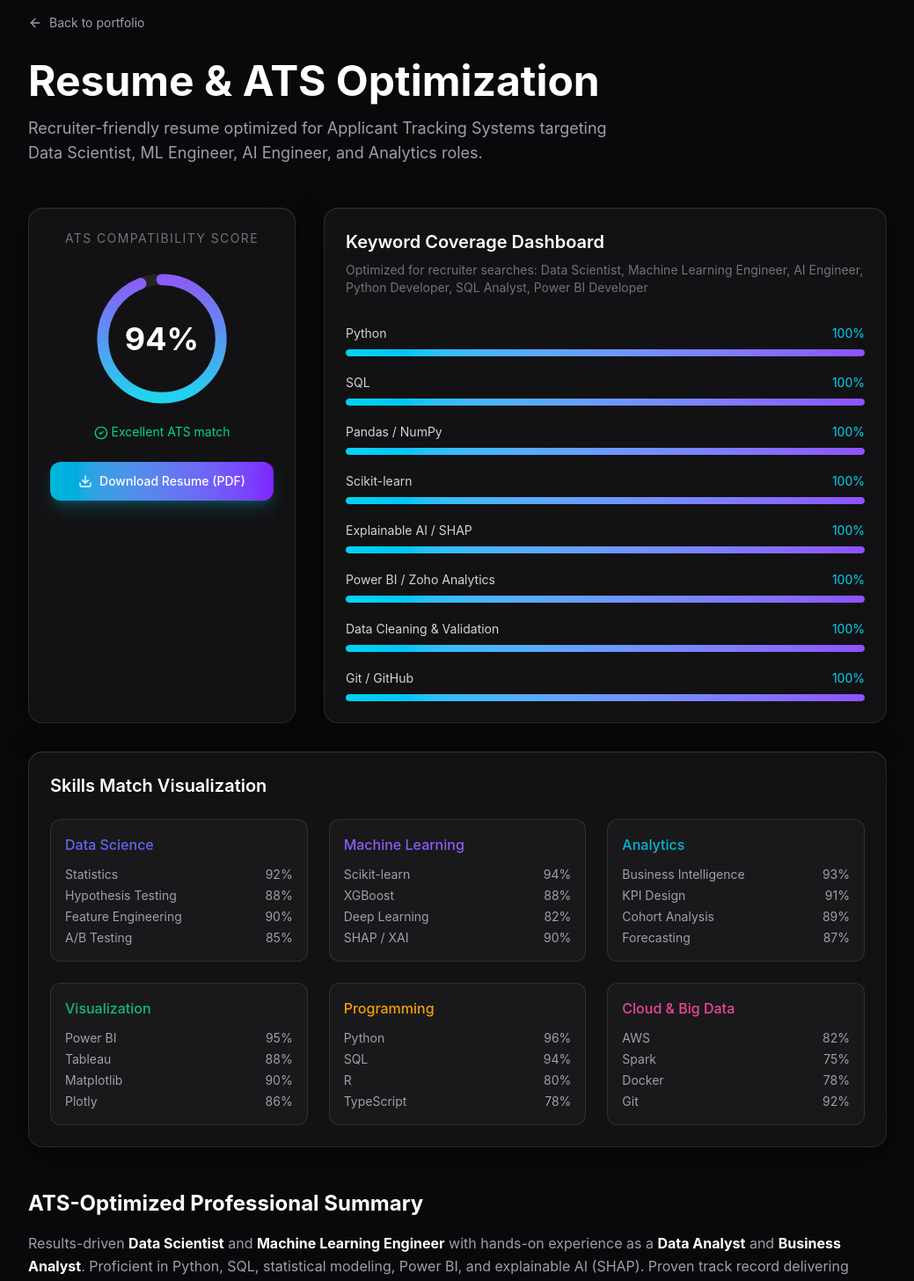
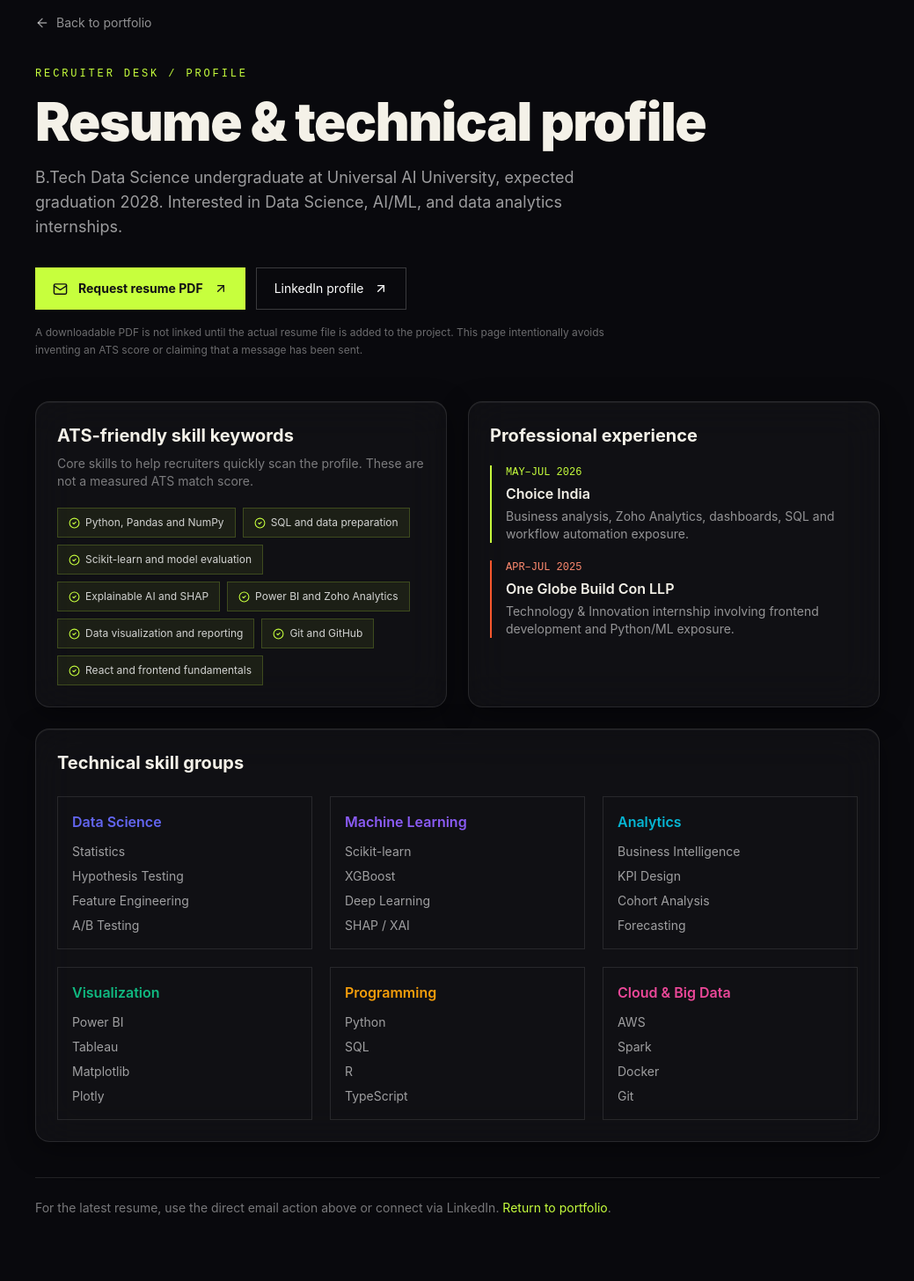
Before and after one commit to harshkhamkar26/portfolio, a Next.js app: page /resume in a window 1280 px wide. Shown: the part 80-1536 px from the top of the page at 88% size, without its empty margins (120-1159 px from the left). Built offline with nearby package versions, Linux system fonts and the light colour scheme.

Commit message:
Make recruiter page honest and remove unsupported ATS score and broken PDF download

```diff
--- a/src/app/resume/page.tsx
+++ b/src/app/resume/page.tsx
@@ -1,148 +1,63 @@
 import type { Metadata } from "next";
 import Link from "next/link";
-import { Download, ArrowLeft, CheckCircle2 } from "lucide-react";
-import { siteConfig, atsKeywords } from "@/lib/data/site";
+import { ArrowLeft, ArrowUpRight, CheckCircle2, Download, Mail } from "lucide-react";
+import { siteConfig } from "@/lib/data/site";
 import { skillCategories } from "@/lib/data/skills";
-import { Progress } from "@/components/ui/progress";
-import { Button } from "@/components/ui/button";
 import { Card } from "@/components/ui/card";
 
 export const metadata: Metadata = {
-  title: "Resume & ATS Optimization | Harsh Khamkar",
-  description:
-    "ATS-optimized resume for Data Scientist, Machine Learning Engineer, AI Engineer, Data Analyst, and Business Analyst roles. Download resume and view keyword coverage.",
+  title: "Resume & Recruiter Profile | Harsh Khamkar",
+  description: "Recruiter profile, technical skills, experience, and resume contact for Data Science, AI/ML, and analytics opportunities.",
   keywords: siteConfig.keywords,
 };
 
-const ATS_SCORE = 94;
+const strengths = [
+  "Python, Pandas and NumPy",
+  "SQL and data preparation",
+  "Scikit-learn and model evaluation",
+  "Explainable AI and SHAP",
+  "Power BI and Zoho Analytics",
+  "Data visualization and reporting",
+  "Git and GitHub",
+  "React and frontend fundamentals",
+];
 
 export default function ResumePage() {
   return (
-    <div className="min-h-screen bg-zinc-950">
-      <div className="mx-auto max-w-5xl px-6 py-24">
-        <Link
-          href="/"
-          className="mb-8 inline-flex items-center gap-2 text-sm text-zinc-400 hover:text-cyan-400"
-        >
-          <ArrowLeft className="h-4 w-4" />
-          Back to portfolio
-        </Link>
+    <main className="min-h-screen bg-[#09090d] text-[#f4f1e8]">
+      <div className="mx-auto max-w-5xl px-5 py-24 sm:px-8">
+        <Link href="/" className="mb-10 inline-flex items-center gap-2 text-sm text-white/55 transition hover:text-[#c7ff3d]"><ArrowLeft size={16} /> Back to portfolio</Link>
+        <p className="font-mono text-xs uppercase tracking-[.24em] text-[#c7ff3d]">Recruiter desk / profile</p>
+        <h1 className="mt-4 text-4xl font-black tracking-tight sm:text-6xl">Resume &amp; technical profile</h1>
+        <p className="mt-5 max-w-2xl text-base leading-7 text-white/60 sm:text-lg">B.Tech Data Science undergraduate at Universal AI University, expected graduation 2028. Interested in Data Science, AI/ML, and data analytics internships.</p>
 
-        <header className="mb-12">
-          <h1 className="text-4xl font-bold text-white sm:text-5xl">
-            Resume & ATS Optimization
-          </h1>
-          <p className="mt-4 max-w-2xl text-lg text-zinc-400">
-            Recruiter-friendly resume optimized for Applicant Tracking Systems
-            targeting Data Scientist, ML Engineer, AI Engineer, and Analytics
-            roles.
-          </p>
-        </header>
+        <div className="mt-8 flex flex-wrap gap-3">
+          <a href={`mailto:${siteConfig.email}?subject=${encodeURIComponent("Request for latest resume")}&body=${encodeURIComponent("Hello, I found your portfolio and would like to request your latest resume.")}`} className="inline-flex min-h-12 items-center gap-3 bg-[#c7ff3d] px-5 py-3 text-sm font-bold text-[#101015] transition hover:bg-white"><Mail size={17} /> Request resume PDF <ArrowUpRight size={16} /></a>
+          <a href={siteConfig.linkedin} target="_blank" rel="noopener noreferrer" className="inline-flex min-h-12 items-center gap-3 border border-white/20 px-5 py-3 text-sm text-white transition hover:border-[#c7ff3d] hover:text-[#c7ff3d]">LinkedIn profile <ArrowUpRight size={16} /></a>
+        </div>
+        <p className="mt-4 max-w-2xl text-xs leading-5 text-white/40">A downloadable PDF is not linked until the actual resume file is added to the project. This page intentionally avoids inventing an ATS score or claiming that a message has been sent.</p>
 
-        <div className="grid gap-8 lg:grid-cols-3">
-          <Card className="lg:col-span-1 text-center">
-            <p className="text-sm uppercase tracking-widest text-zinc-500">
-              ATS Compatibility Score
-            </p>
-            <div className="relative mx-auto mt-6 flex h-40 w-40 items-center justify-center">
-              <svg className="h-full w-full -rotate-90" viewBox="0 0 100 100">
-                <circle
-                  cx="50"
-                  cy="50"
-                  r="42"
-                  fill="none"
-                  stroke="rgba(255,255,255,0.08)"
-                  strokeWidth="8"
-                />
-                <circle
-                  cx="50"
-                  cy="50"
-                  r="42"
-                  fill="none"
-                  stroke="url(#atsGrad)"
-                  strokeWidth="8"
-                  strokeLinecap="round"
-                  strokeDasharray={`${ATS_SCORE * 2.64} 264`}
-                />
-                <defs>
-                  <linearGradient id="atsGrad" x1="0%" y1="0%" x2="100%" y2="0%">
-                    <stop offset="0%" stopColor="#22d3ee" />
-                    <stop offset="100%" stopColor="#8b5cf6" />
-                  </linearGradient>
-                </defs>
-              </svg>
-              <span className="absolute text-4xl font-bold text-white">{ATS_SCORE}%</span>
-            </div>
-            <p className="mt-4 text-sm text-emerald-400">
-              <CheckCircle2 className="mr-1 inline h-4 w-4" />
-              Excellent ATS match
-            </p>
-            <Button className="mt-6 w-full" asChild>
-              <Link href={siteConfig.resumeUrl} download>
-                <Download className="h-4 w-4" />
-                Download Resume (PDF)
-              </Link>
-            </Button>
+        <div className="mt-12 grid gap-6 md:grid-cols-2">
+          <Card className="border-white/10 bg-white/[.03]">
+            <h2 className="text-xl font-bold">ATS-friendly skill keywords</h2>
+            <p className="mt-2 text-sm text-white/45">Core skills to help recruiters quickly scan the profile. These are not a measured ATS match score.</p>
+            <div className="mt-5 flex flex-wrap gap-2">{strengths.map((skill) => <span key={skill} className="border border-[#c7ff3d]/20 bg-[#c7ff3d]/[.06] px-3 py-2 text-xs text-white/80"><CheckCircle2 size={13} className="mr-1.5 inline text-[#c7ff3d]" />{skill}</span>)}</div>
           </Card>
-
-          <Card className="lg:col-span-2">
-            <h2 className="text-xl font-semibold text-white">Keyword Coverage Dashboard</h2>
-            <p className="mt-2 text-sm text-zinc-500">
-              Optimized for recruiter searches: Data Scientist, Machine Learning
-              Engineer, AI Engineer, Python Developer, SQL Analyst, Power BI Developer
-            </p>
-            <div className="mt-8 space-y-5">
-              {atsKeywords.map((kw) => (
-                <div key={kw.keyword}>
-                  <div className="mb-2 flex justify-between text-sm">
-                    <span className="text-zinc-300">{kw.keyword}</span>
-                    <span className="text-cyan-400">{kw.coverage}%</span>
-                  </div>
-                  <Progress value={kw.coverage} />
-                </div>
-              ))}
+          <Card className="border-white/10 bg-white/[.03]">
+            <h2 className="text-xl font-bold">Professional experience</h2>
+            <div className="mt-5 space-y-5">
+              <div className="border-l-2 border-[#c7ff3d] pl-4"><p className="text-xs font-mono text-[#c7ff3d]">MAY–JUL 2026</p><h3 className="mt-1 font-semibold">Choice India</h3><p className="mt-1 text-sm text-white/55">Business analysis, Zoho Analytics, dashboards, SQL and workflow automation exposure.</p></div>
+              <div className="border-l-2 border-[#ff572e] pl-4"><p className="text-xs font-mono text-[#ff8a6f]">APR–JUL 2025</p><h3 className="mt-1 font-semibold">One Globe Build Con LLP</h3><p className="mt-1 text-sm text-white/55">Technology &amp; Innovation internship involving frontend development and Python/ML exposure.</p></div>
             </div>
           </Card>
         </div>
 
-        <Card className="mt-8">
-          <h2 className="text-xl font-semibold text-white">Skills Match Visualization</h2>
-          <div className="mt-6 grid gap-6 sm:grid-cols-2 lg:grid-cols-3">
-            {skillCategories.map((cat) => (
-              <div
-                key={cat.id}
-                className="rounded-xl border border-white/10 bg-white/[0.03] p-4"
-              >
-                <h3 className="font-medium" style={{ color: cat.color }}>
-                  {cat.name}
-                </h3>
-                <ul className="mt-3 space-y-1">
-                  {cat.skills.map((s) => (
-                    <li key={s.name} className="flex justify-between text-sm text-zinc-400">
-                      <span>{s.name}</span>
-                      <span>{s.level}%</span>
-                    </li>
-                  ))}
-                </ul>
-              </div>
-            ))}
-          </div>
+        <Card className="mt-6 border-white/10 bg-white/[.03]">
+          <h2 className="text-xl font-bold">Technical skill groups</h2>
+          <div className="mt-6 grid gap-5 sm:grid-cols-2 lg:grid-cols-3">{skillCategories.map((category) => <div key={category.id} className="border border-white/10 p-4"><h3 className="font-semibold" style={{ color: category.color }}>{category.name}</h3><ul className="mt-3 space-y-2">{category.skills.map((skill) => <li key={skill.name} className="text-sm text-white/60">{skill.name}</li>)}</ul></div>)}</div>
         </Card>
-
-        <article className="prose-invert mt-12 max-w-none">
-          <h2 className="text-2xl font-bold text-white">ATS-Optimized Professional Summary</h2>
-          <p className="mt-4 leading-relaxed text-zinc-400">
-            Results-driven <strong className="text-white">Data Scientist</strong> and{" "}
-            <strong className="text-white">Machine Learning Engineer</strong> with
-            hands-on experience as a <strong className="text-white">Data Analyst</strong>{" "}
-            and <strong className="text-white">Business Analyst</strong>. Proficient in
-            Python, SQL, statistical modeling, Power BI, and explainable AI (SHAP).
-            Proven track record delivering predictive analytics, customer segmentation,
-            financial dashboards, and AI-powered analytics solutions that drive measurable
-            business outcomes.
-          </p>
-        </article>
+        <div className="mt-10 border-t border-white/10 pt-6 text-sm text-white/45">For the latest resume, use the direct email action above or connect via LinkedIn. <Link href="/" className="text-[#c7ff3d] hover:underline">Return to portfolio</Link>.</div>
       </div>
-    </div>
+    </main>
   );
 }
```
